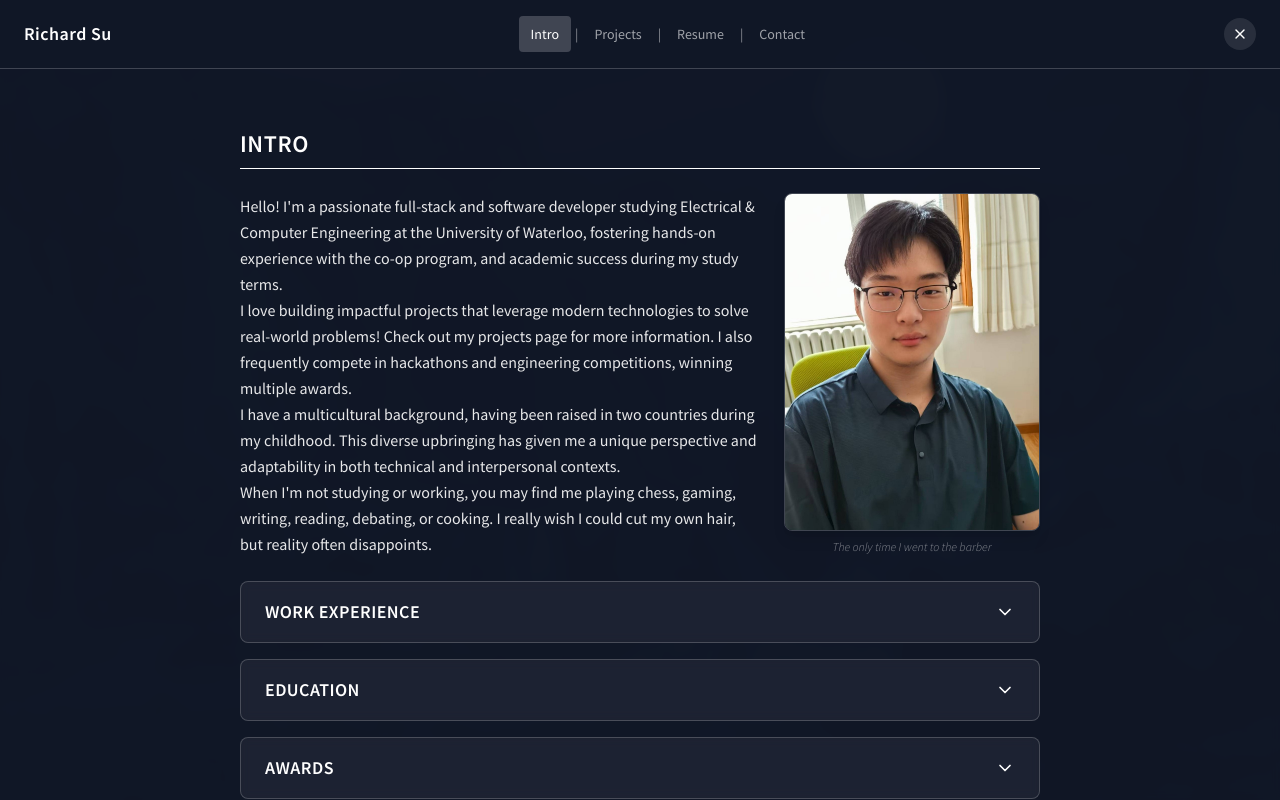
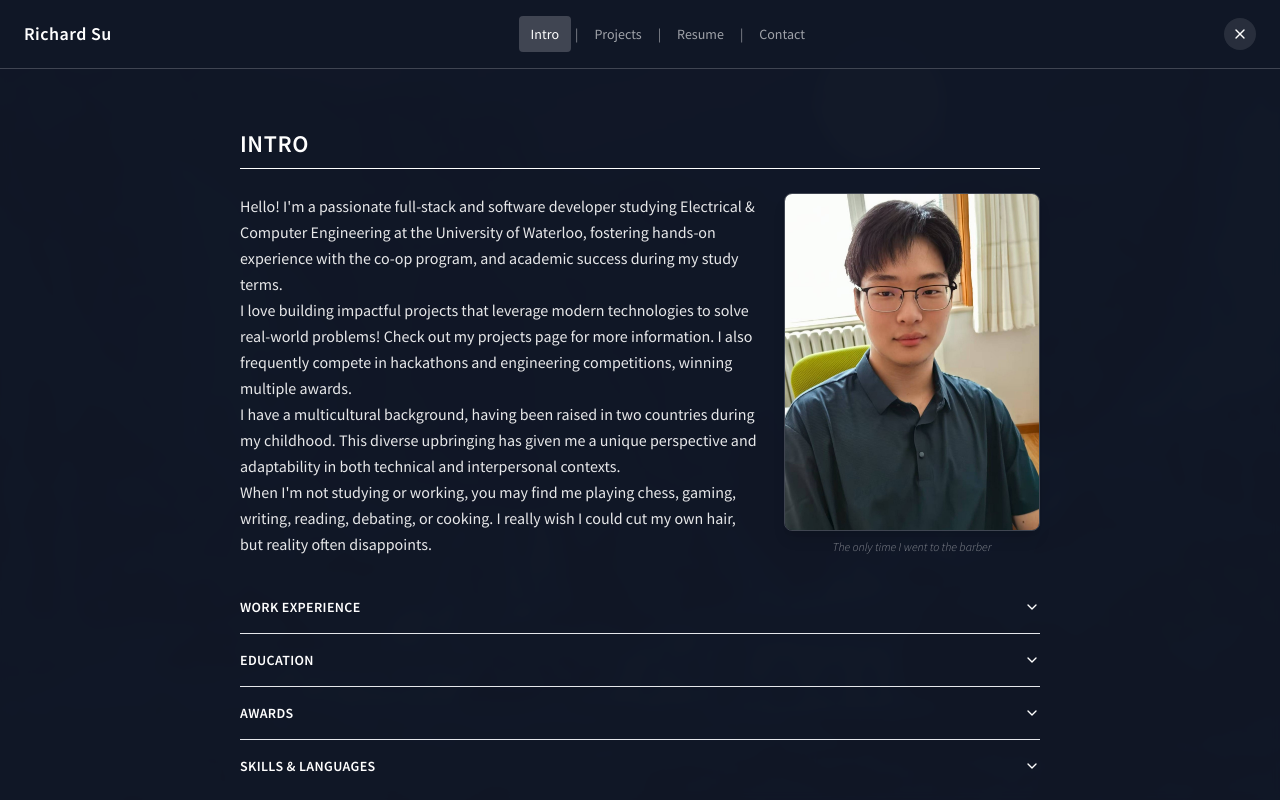
Before and after one commit to plane-paper/Portfolio, a React (Create React App) app: page / in a window 1280 px wide. Both pictures are taken after a click on the button "INTRO". Built offline with nearby package versions, Linux system fonts and the light colour scheme.

Commit message:
feat: accordion animation

```diff
--- a/package.json
+++ b/package.json
@@ -3,6 +3,7 @@
   "version": "0.1.0",
   "private": true,
   "dependencies": {
+    "@radix-ui/react-accordion": "^1.2.12",
     "@radix-ui/react-collapsible": "^1.1.12",
     "@testing-library/dom": "^10.4.0",
     "@testing-library/jest-dom": "^6.6.3",
--- a/src/components/content/introContent.jsx
+++ b/src/components/content/introContent.jsx
@@ -1,74 +1,6 @@
-import React, { useState } from 'react';
-import { ChevronDown } from 'lucide-react';
-import { Collapsible, CollapsibleContent, CollapsibleTrigger } from '../ui/collapsible';
+import { Accordion, AccordionItem, AccordionTrigger, AccordionContent } from '../ui/accordion';
 
 const IntroContent = () => {
-  const [openSection, setOpenSection] = useState(null);
-  const [openWorkExperience, setOpenWorkExperience] = useState(null);
-
-  const DropdownSection = ({ title, children }) => {
-    const isOpen = openSection === title;
-
-    const handleOpenChange = (open) => {
-      setOpenSection(open ? title : null);
-    };
-
-    return (
-      <Collapsible
-        open={isOpen}
-        onOpenChange={handleOpenChange}
-        className="border border-white/20 rounded-lg overflow-hidden bg-white/5 backdrop-blur-sm"
-      >
-        <CollapsibleTrigger className="w-full px-6 py-4 flex items-center justify-between hover:bg-white/5 transition-all duration-200 group">
-          <h3 className="text-lg font-semibold uppercase tracking-wide text-white">
-            {title}
-          </h3>
-          <ChevronDown
-            className={`w-5 h-5 text-white transition-transform duration-300 ${
-              isOpen ? 'rotate-180' : ''
-            }`}
-          />
-        </CollapsibleTrigger>
-        <CollapsibleContent className="px-6 pb-6 pt-2 space-y-3 text-white/90 leading-relaxed data-[state=open]:animate-in data-[state=closed]:animate-out data-[state=closed]:fade-out-0 data-[state=open]:fade-in-0 data-[state=closed]:slide-out-to-top-2 data-[state=open]:slide-in-from-top-2">
-          {children}
-        </CollapsibleContent>
-      </Collapsible>
-    );
-  };
-
-  const WorkExperienceItem = ({ company, position, dates, children }) => {
-    const isOpen = openWorkExperience === company;
-
-    const handleOpenChange = (open) => {
-      setOpenWorkExperience(open ? company : null);
-    };
-
-    return (
-      <Collapsible
-        open={isOpen}
-        onOpenChange={handleOpenChange}
-        className="border border-white/10 rounded-lg overflow-hidden bg-white/5"
-      >
-        <CollapsibleTrigger className="w-full px-4 py-3 flex items-center justify-between hover:bg-white/5 transition-all duration-200 text-left group">
-          <div className="flex-1">
-            <p className="font-semibold text-white">{company}</p>
-            <p className="text-sm text-white/70">{position}</p>
-            <p className="text-xs text-white/50">{dates}</p>
-          </div>
-          <ChevronDown
-            className={`w-4 h-4 text-white flex-shrink-0 transition-transform duration-300 ${
-              isOpen ? 'rotate-180' : ''
-            }`}
-          />
-        </CollapsibleTrigger>
-
-        <CollapsibleContent className="px-4 pb-4 data-[state=open]:animate-in data-[state=closed]:animate-out data-[state=closed]:fade-out-0 data-[state=open]:fade-in-0 data-[state=closed]:slide-out-to-top-2 data-[state=open]:slide-in-from-top-2">
-          {children}
-        </CollapsibleContent>
-      </Collapsible>
-    );
-  };
-
     return (
         <div className="pb-7">
             <h2 className="text-2xl font-semibold uppercase tracking-wide mb-6 text-white border-b border-white pb-2">
@@ -101,14 +33,35 @@ const IntroContent = () => {
             </div>
 
             <div className="space-y-4">
-        <DropdownSection title="Work Experience">
-          <div className="space-y-3">
-            <WorkExperienceItem
-              company="Lynkr Inc."
-              position="Backend Software Developer"
-              dates="Sept 2025 - Dec 2025"
+                <Accordion type="single" collapsible className="w-full">
+                    <AccordionItem value="work-experience">
+                        <AccordionTrigger className="text-2x1 font-semibold uppercase tracking-wide">
+                            Work Experience
+                        </AccordionTrigger>
+
+                        <AccordionContent className="text-white/90 leading-relaxed">
+                            {/* Nested accordion */}
+                            <Accordion type="single" collapsible className="space-y-3">
+
+                            {/* Lynkr */}
+                            <AccordionItem value="lynkr" className="border border-white/10 rounded-lg bg-white/5">
+                                <AccordionTrigger
+                                className="
+                                    px-4 py-3 rounded-md
+                                    hover:bg-white/10 hover:no-underline
+                                    transition-colors
+                                    text-left
+                                "
                                 >
-              <ul className="list-disc list-outside ml-5 pl-2 space-y-1 mt-3">
+                                <div className="flex flex-col">
+                                    <span className="font-semibold text-white">Lynkr Inc.</span>
+                                    <span className="text-sm text-white/70">Backend Software Developer</span>
+                                    <span className="text-xs text-white/50">Sept 2025 – Dec 2025</span>
+                                </div>
+                                </AccordionTrigger>
+
+                                <AccordionContent className="px-4 pb-4">
+                                <ul className="list-disc list-outside ml-5 space-y-1">
                                     <li><strong>Co-developed</strong>, with one other developer, the company's <strong>core</strong> product, Lynkr Workbench, from <strong>scratch</strong> to <strong>beta</strong>, generating over <strong>500,000 CAD</strong> in SaaS revenue and serving <strong>2,800+</strong> individual customers.</li>
                                     <li>Designed the backend <strong>architecture</strong> with <strong>FastAPI</strong> and <strong>Next.js</strong>, and built the <strong>Enterprise tier</strong> featuring <strong>RBAC</strong>, member management, SAML SSO, seat control, agent migration, department assignment, etc.</li>
                                     <li>Used <strong>LangGraph</strong> to build <strong>dual LLM pipelines</strong> enabling users to <strong>create</strong> and <strong>run autonomous AI agents</strong> with <strong>MCP</strong> service calls. Data is stored with <strong>PostgreSQL</strong>, and user secrets managed using <strong>Google Cloud</strong>.</li>
@@ -121,14 +74,21 @@ const IntroContent = () => {
                                     <li>Refactored over <strong>3000</strong> lines of React code into components, greatly increasing the maintainability of the code base.</li>
                                     <li>Implemented various authorization methods, including OAuth tokens, API keys, and third-party authorizations such as Google OAuth.</li>
                                 </ul>
-            </WorkExperienceItem>
+                                </AccordionContent>
+                            </AccordionItem>
 
-            <WorkExperienceItem
-              company="Sioux Technologies"
-              position="Control Software Developer"
-              dates="Jan 2025 - Apr 2025"
-            >
-              <ul className="list-disc list-outside ml-5 pl-2 space-y-1 mt-3">
+                            {/* Sioux */}
+                            <AccordionItem value="sioux" className="border border-white/10 rounded-lg bg-white/5">
+                                <AccordionTrigger className="px-4 py-3 rounded-md hover:bg-white/10 hover:no-underline transition-colors">
+                                <div className="flex flex-col">
+                                    <span className="font-semibold text-white">Sioux Technologies</span>
+                                    <span className="text-sm text-white/70">Control Software Developer</span>
+                                    <span className="text-xs text-white/50">Jan 2025 – Apr 2025</span>
+                                </div>
+                                </AccordionTrigger>
+
+                                <AccordionContent className="px-4 pb-4">
+                                <ul className="list-disc list-outside ml-5 space-y-1">
                                     <li>Automated <strong>server-side Windows configuration</strong> using <strong>PowerShell</strong> and <strong>Python</strong> scripts.</li>
                                     <li>Fully automated <strong>client software installation</strong> via <strong>PowerShell</strong>, significantly reducing setup time and simplifying operations.</li>
                                     <li>Automated <strong>dependency and prerequisite validation</strong> with <strong>PowerShell</strong>, including <strong>hot-fix logic</strong> to detect, debug, and install missing components during setup.</li>
@@ -137,22 +97,34 @@ const IntroContent = () => {
                                     <li>Organized and led <strong>company-wide Git training sessions</strong>.</li>
                                     <li>Designed and built a <strong>commit message enforcement system</strong> that automatically rolls back commits violating defined conventions.</li>
                                 </ul>
-            </WorkExperienceItem>
+                                </AccordionContent>
+                            </AccordionItem>
 
-            <WorkExperienceItem
-              company="Capital Air Inc., Beijing Capital Group Co."
-              position="Software Engineering Intern"
-              dates="Jun 2023 - Aug 2023"
-            >
-              <ul className="list-disc list-outside ml-5 pl-2 space-y-1 mt-3">
+                            {/* Capital Air */}
+                            <AccordionItem value="capital-air" className="border border-white/10 rounded-lg bg-white/5">
+                                <AccordionTrigger className="px-4 py-3 rounded-md hover:bg-white/10 hover:no-underline transition-colors">
+                                <div className="flex flex-col">
+                                    <span className="font-semibold text-white">Capital Air Inc.</span>
+                                    <span className="text-sm text-white/70">Software Engineering Intern</span>
+                                    <span className="text-xs text-white/50">Jun 2023 – Aug 2023</span>
+                                </div>
+                                </AccordionTrigger>
+
+                                <AccordionContent className="px-4 pb-4">
+                                <ul className="list-disc list-outside ml-5 space-y-1">
                                     <li>Individually built a <strong>data analysis system</strong> that ingests <strong>real-time pollution data</strong> from <strong>1,000+</strong> nationwide sites using <strong>SQL</strong> and visualizes it as a <strong>heat map</strong> via the <strong>Kriging method</strong></li>
                                     <li>Later ported to a <strong>Flask</strong> backend API and adopted in Capital Air Inc.’s production software, serving <strong>thousands of clients</strong>.</li>
                                 </ul>
-            </WorkExperienceItem>
-          </div>
-        </DropdownSection>
+                                </AccordionContent>
+                            </AccordionItem>
 
-        <DropdownSection title="Education">
+                            </Accordion>
+                        </AccordionContent>
+                    </AccordionItem>
+
+                    <AccordionItem value="education">
+                        <AccordionTrigger className="text-lg font-semibold uppercase tracking-wide">Education</AccordionTrigger>
+                        <AccordionContent className="text-white/90 leading-relaxed">
                             <p><strong>University of Waterloo</strong> - Computer Engineering, BASc, 4.0/4.0 GPA</p>
                             <ul className="list-disc list-outside ml-5 pl-2 space-y-1">
                                 <li>Elected academic student representative</li>
@@ -165,9 +137,12 @@ const IntroContent = () => {
                                 <li>Founder of student-led newspaper RNS Monthly</li>
                                 <li>President of Forensics Club</li>
                             </ul>
-        </DropdownSection>
+                        </AccordionContent>
+                    </AccordionItem>
 
-        <DropdownSection title="Awards">
+                    <AccordionItem value="awards">
+                        <AccordionTrigger className="text-lg font-semibold uppercase tracking-wide">Awards</AccordionTrigger>
+                        <AccordionContent className="text-white/90 leading-relaxed">
                             <p><strong>Academic</strong></p>
                             <ul className="list-disc list-outside ml-5 pl-2 space-y-1">
                                 <li>Term Distinction (Top 10% of class)</li>
@@ -187,10 +162,12 @@ const IntroContent = () => {
                                 <li>3rd Place - Provincial Debate Tournament 2023</li>
                                 <li>3rd Place - Provincial Chess Tournament 2023</li>
                             </ul>
-        </DropdownSection>
+                        </AccordionContent>
+                    </AccordionItem>
 
-        <DropdownSection title="Skills & Languages">
-          <div className="space-y-3">
+                    <AccordionItem value="skills">
+                        <AccordionTrigger className="text-lg font-semibold uppercase tracking-wide">Skills & Languages</AccordionTrigger>
+                        <AccordionContent className="text-white/90 leading-relaxed space-y-3">
                             <div>
                                 <p className="font-semibold text-white mb-2">Programming Languages:</p>
                                 <p>Python, JavaScript/TypeScript, C++/C, C#, Java, SQL, Go, Scripting (Powershell/YAML/Bash/CMD)</p>
@@ -210,8 +187,9 @@ const IntroContent = () => {
                                     <li>French - Fluent level</li>
                                 </ul>
                             </div>
-          </div>
-        </DropdownSection>
+                        </AccordionContent>
+                    </AccordionItem>
+                </Accordion>
             </div>
         </div>
     );
--- /dev/null
+++ b/src/components/ui/accordion.jsx
@@ -0,0 +1,61 @@
+import * as React from "react"
+import * as AccordionPrimitive from "@radix-ui/react-accordion"
+import { ChevronDown } from "lucide-react"
+
+// Simple cn helper (no TS, no alias)
+function cn(...classes) {
+  return classes.filter(Boolean).join(" ")
+}
+
+function Accordion(props) {
+  return <AccordionPrimitive.Root {...props} />
+}
+
+function AccordionItem({ className, ...props }) {
+  return (
+    <AccordionPrimitive.Item
+      className={cn("border-b last:border-b-0", className)}
+      {...props}
+    />
+  )
+}
+
+function AccordionTrigger({ className, children, ...props }) {
+  return (
+    <AccordionPrimitive.Header className="flex">
+      <AccordionPrimitive.Trigger
+        className={cn(
+          "flex flex-1 items-start justify-between gap-4 rounded-md py-4 text-left text-sm font-medium transition-all outline-none hover:underline",
+          "[&[data-state=open]>svg]:rotate-180",
+          className
+        )}
+        {...props}
+      >
+        {children}
+        <ChevronDown className="pointer-events-none size-4 shrink-0 translate-y-0.5 transition-transform duration-200" />
+      </AccordionPrimitive.Trigger>
+    </AccordionPrimitive.Header>
+  )
+}
+
+function AccordionContent({ className, children, ...props }) {
+  return (
+    <AccordionPrimitive.Content
+      className={cn(
+        "overflow-hidden text-sm",
+        "data-[state=open]:animate-accordion-down",
+        "data-[state=closed]:animate-accordion-up"
+      )}
+      {...props}
+    >
+      <div className={cn("pt-0 pb-4", className)}>{children}</div>
+    </AccordionPrimitive.Content>
+  )
+}
+
+export {
+  Accordion,
+  AccordionItem,
+  AccordionTrigger,
+  AccordionContent,
+}
```
Also changed, not shown: src/App.css (+48 -0 lines), src/components/ui/collapsible.jsx (deleted, +0 -8 lines), src/index.css (+48 -0 lines), tailwind.config.js (+17 -4 lines), 1 other file (tests, documents, lock files or other folders). Lines whose indentation alone changed are shown as unchanged.
